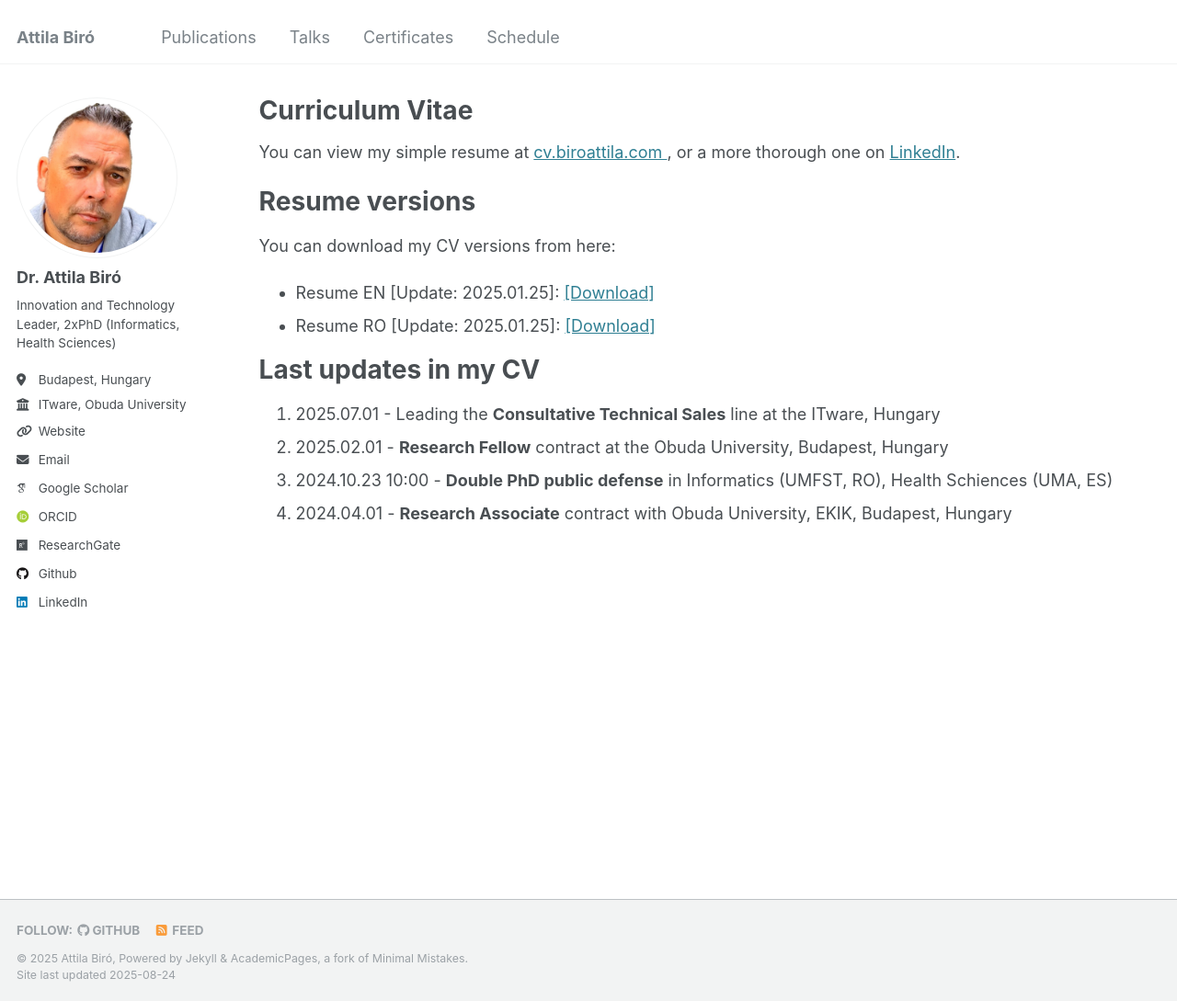
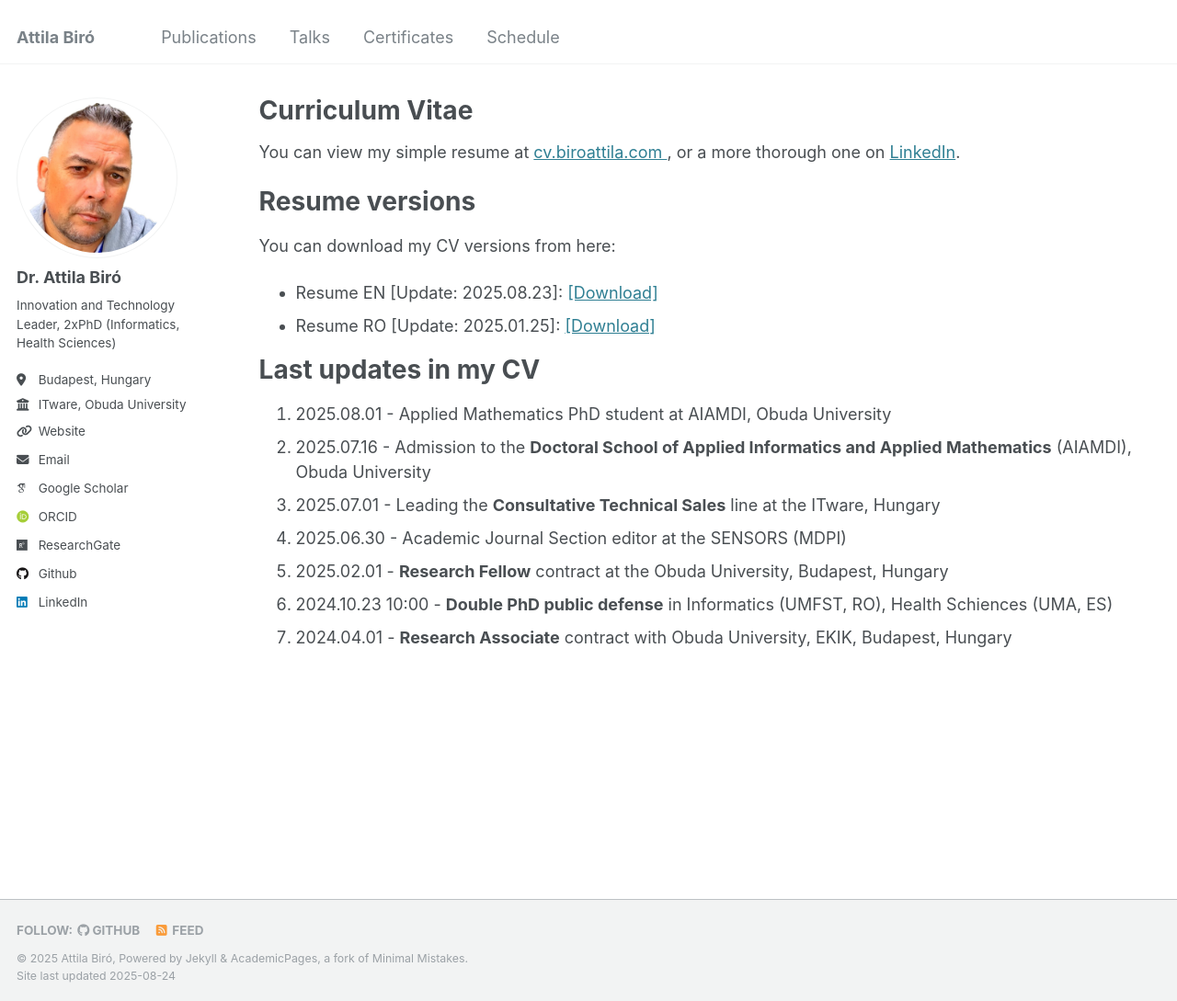
Before and after one commit to biroka/biroka.github.io, a Jekyll site: the page built from _pages/cv.md, in a window 1280 px wide and 1089 px high. Shown: the whole window at 92% size. Built offline with Jekyll 4.4.1, drawn with Linux system fonts in a browser that asks for light colours; some web fonts are replaced.

Commit message:
Update cv.md

```diff
--- a/_pages/cv.md
+++ b/_pages/cv.md
@@ -12,14 +12,17 @@ You can view my simple resume at <a target="_new" href="https://cv.biroattila.co
 Resume versions
 ======
 You can download my CV versions from here:
-  * Resume EN [Update: 2025.01.25]: <a target="_new" href="http://biroka.github.io/files/CV_AttilaBiro_EN.pdf">[Download]</a>
+  * Resume EN [Update: 2025.08.23]: <a target="_new" href="http://biroka.github.io/files/CV_AttilaBiro_EN.pdf">[Download]</a>
   * Resume RO [Update: 2025.01.25]: <a target="_new" href="http://biroka.github.io/files/CV_AttilaBiro_RO.pdf">[Download]</a>
 
 
 
 Last updates in my CV
 ======
-1. 2025.07.01 - Leading the **Consultative Technical Sales** line at the ITware, Hungary
-2. 2025.02.01 - **Research Fellow** contract at the Obuda University, Budapest, Hungary
-3. 2024.10.23 10:00 - **Double PhD public defense** in Informatics (UMFST, RO), Health Schiences (UMA, ES)
-4. 2024.04.01 - **Research Associate** contract with Obuda University, EKIK, Budapest, Hungary
+1. 2025.08.01 - Applied Mathematics PhD student at AIAMDI, Obuda University
+2. 2025.07.16 - Admission to the **Doctoral School of Applied Informatics and Applied Mathematics** (AIAMDI), Obuda University
+3. 2025.07.01 - Leading the **Consultative Technical Sales** line at the ITware, Hungary
+4. 2025.06.30 - Academic Journal Section editor at the SENSORS (MDPI)
+5. 2025.02.01 - **Research Fellow** contract at the Obuda University, Budapest, Hungary
+6. 2024.10.23 10:00 - **Double PhD public defense** in Informatics (UMFST, RO), Health Schiences (UMA, ES)
+7. 2024.04.01 - **Research Associate** contract with Obuda University, EKIK, Budapest, Hungary
```
